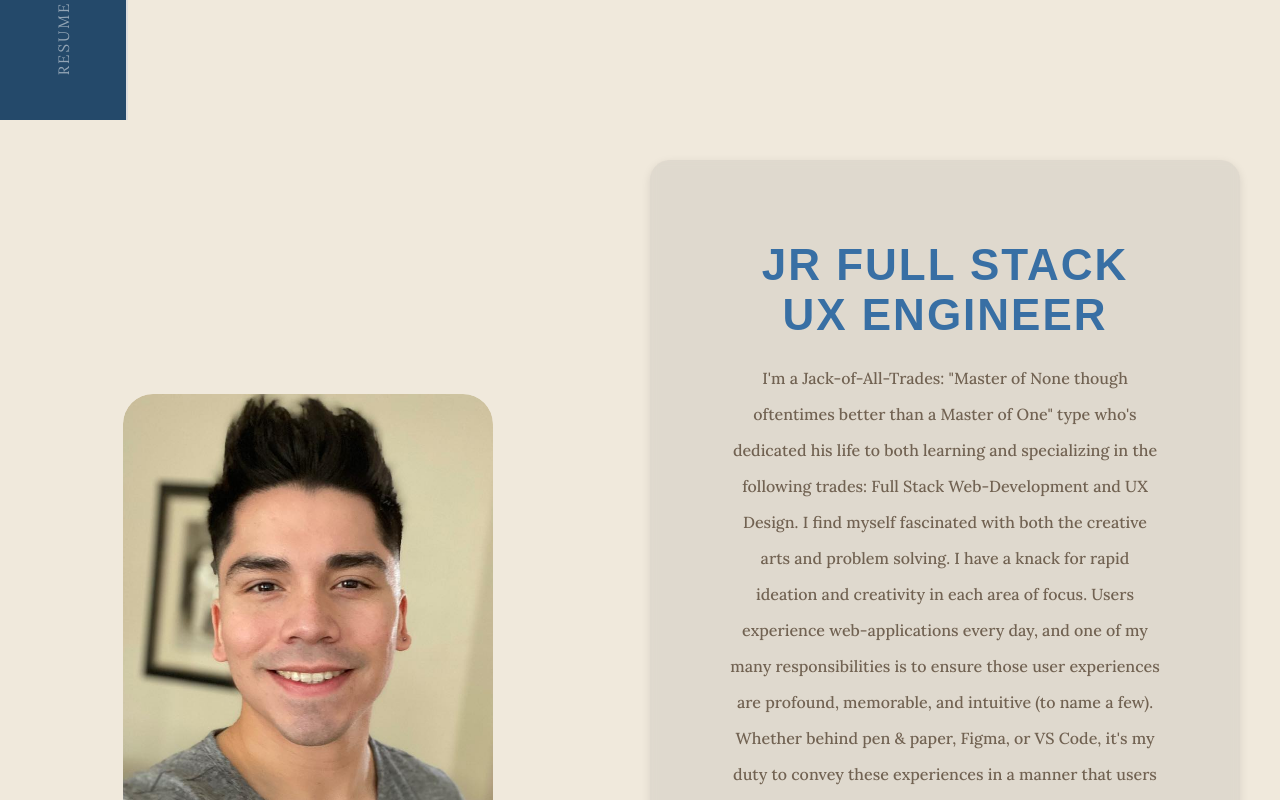
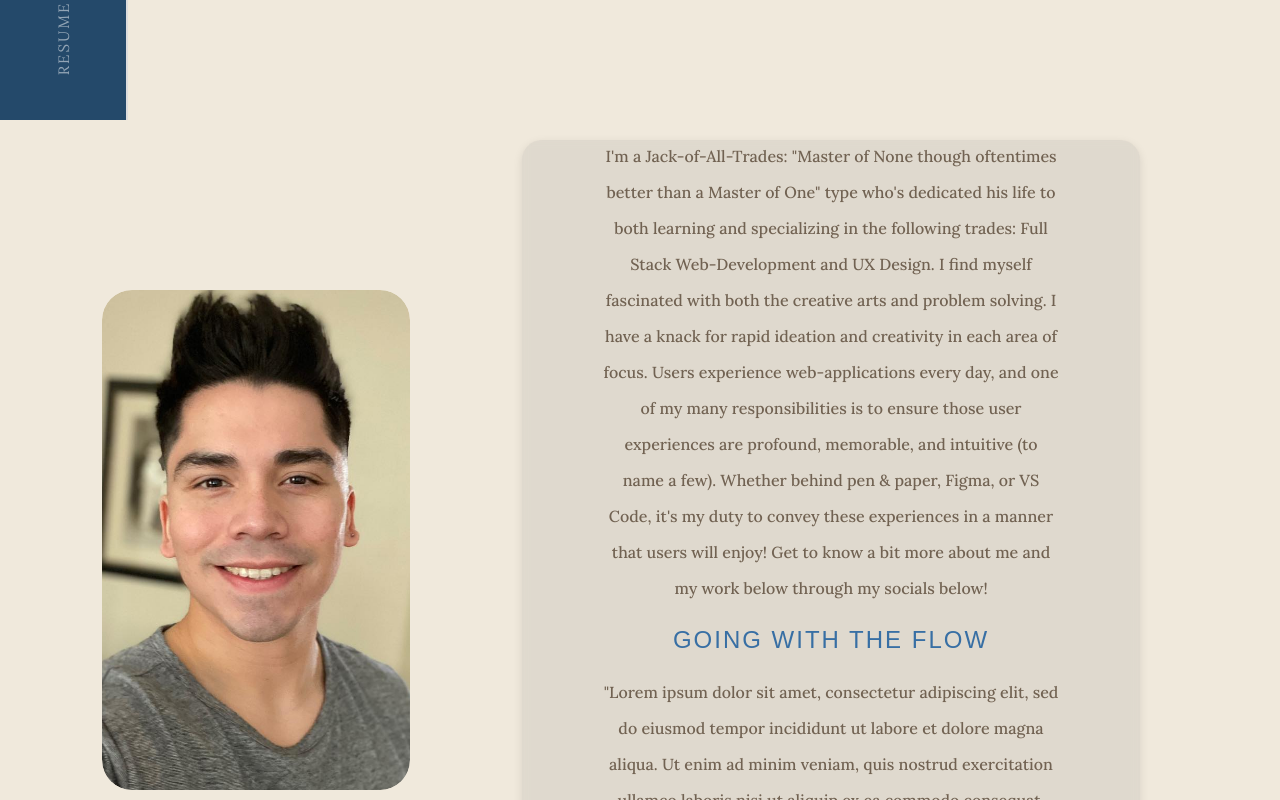
Before and after one commit to tpadilla10117/v2.0-tpadilla.com, a React (Create React App) app: page /about in a window 1280 px wide. Shown: the part 680-1480 px from the top of the page. Built offline with nearby package versions, Linux system fonts and the light colour scheme; a web font is replaced by a local one.

Commit message:
see notes on the NOTES.md page

```diff
--- a/src/components/layout/cardwrapper/CardWrapper.module.scss
+++ b/src/components/layout/cardwrapper/CardWrapper.module.scss
@@ -4,6 +4,8 @@ $--width-main: 1180px;
 .CardWrapper {
     width: 100%;
     min-height: 50px;
+    height: 100%;
+    max-height: 100%;
     /* margin-top: 2rem; */
     display: grid;
     flex-direction: column;
--- a/src/components/layout/carousel/Carousel.scss
+++ b/src/components/layout/carousel/Carousel.scss
@@ -37,7 +37,7 @@
 #carousel-wrapper {
     display: flex;
     position: relative;
-    height: 800px;
+    height: 100%;
     width: 100%;
     max-height: 100%;
     max-width: 100%;
--- a/src/components/layout/projectcard/ProjectCard.module.scss
+++ b/src/components/layout/projectcard/ProjectCard.module.scss
@@ -2,20 +2,28 @@
 
     width: 100%;
     padding: 15px 20px 15px 20px;
+    height: 100%;
 
     &:hover {
       cursor: pointer;
     }
 
+    @media only screen and (max-width: 768px) {
+
+      /* padding: 15px 20px 15px 20px; */
+      padding: 10px;
+
+  }
+
 
     .projCardBox {
       position: relative;
-      height: 300px;
+      height: 100%;
       box-sizing: border-box;
       display: inline-block;
       overflow: hidden;
       box-shadow: 0 0 20px #494f653b;
-      /* border: 10px solid blue; */
+      /* border: 1px solid blue; */
       max-width: 100%;
       width:100%;
 
@@ -23,6 +31,7 @@
         position: relative;
         overflow: hidden;
         border-radius: 5px;
+        height: 100%;
 
 
         img {
@@ -36,7 +45,7 @@
           image-rendering: crisp-edges;
           image-rendering: pixelated;
           /* height: auto;    */
-          height: 300px;
+          height: 100%;
 
         }
       }
--- a/src/components/layout/sectionwrapper/SectionWrapper.module.scss
+++ b/src/components/layout/sectionwrapper/SectionWrapper.module.scss
@@ -1,5 +1,7 @@
 .SectionWrapper {
     /* padding-top: 4rem; */
+    height: 100%;
+    max-height: 100%;
 }
 
 .GrayBg {
--- a/src/components/pages/about/AboutMe.scss
+++ b/src/components/pages/about/AboutMe.scss
@@ -7,16 +7,15 @@
         display: flex;
         align-items: center;
         /* background-color: #24496A; */
-         margin-top: 40px;
         margin-bottom: 250px;
     }
 /* TODO: Fix up the styling for both desktop and mobile */
     .bio-wrapper {
         display: grid;
-        grid-template-columns: 50% 50%;
+        grid-template-columns: 40% 60%;
         grid-gap: 10px;
-       /*  margin-top: 40px;
-        margin-bottom: 40px; */
+        margin-top: 40px;
+        /* margin-bottom: 40px; */
         width: 100%;
         height: 100%;
     }
@@ -30,8 +29,8 @@
         /* background-color: yellow; */
         align-items: center;
         justify-content: center;
-        margin-right: 1.5rem;
-        margin-bottom: 2rem;
+        /* margin-right: 1.5rem;
+        margin-bottom: 2rem; */
 
         .img-box {
             position: relative;
@@ -135,9 +134,9 @@
         text-align: center;
         padding: 5rem;
         display: flex;
-        height: 1000px;
-        /* align-items: center;
-        justify-content: center; */
+        height: 50rem;
+        align-items: center;
+        justify-content: center;
         flex-direction: column;
         color: #24496A;
         overflow-x: hidden;
@@ -146,7 +145,7 @@
         box-shadow: 0 3px 10px rgb(0 0 0 / 10%);
         backdrop-filter: blur(5px);
         border-radius: 20px;
-        margin-right: 50px;
+        margin-right: 150px;
         /* padding: 10px; */
 
 
--- a/src/components/pages/developer/Developer.jsx
+++ b/src/components/pages/developer/Developer.jsx
@@ -25,7 +25,7 @@ const Developer = (props) => {
 
 
     return (
-        <div>
+        <>
 
             <VideoSection />
         {/* This renders the main project cards on the Landing Page: */}
@@ -96,7 +96,7 @@ const Developer = (props) => {
 
 
 
-        </div>
+        </>
     );
 };
 
```
Also changed, not shown: 1 other file (tests, documents, lock files or other folders).
